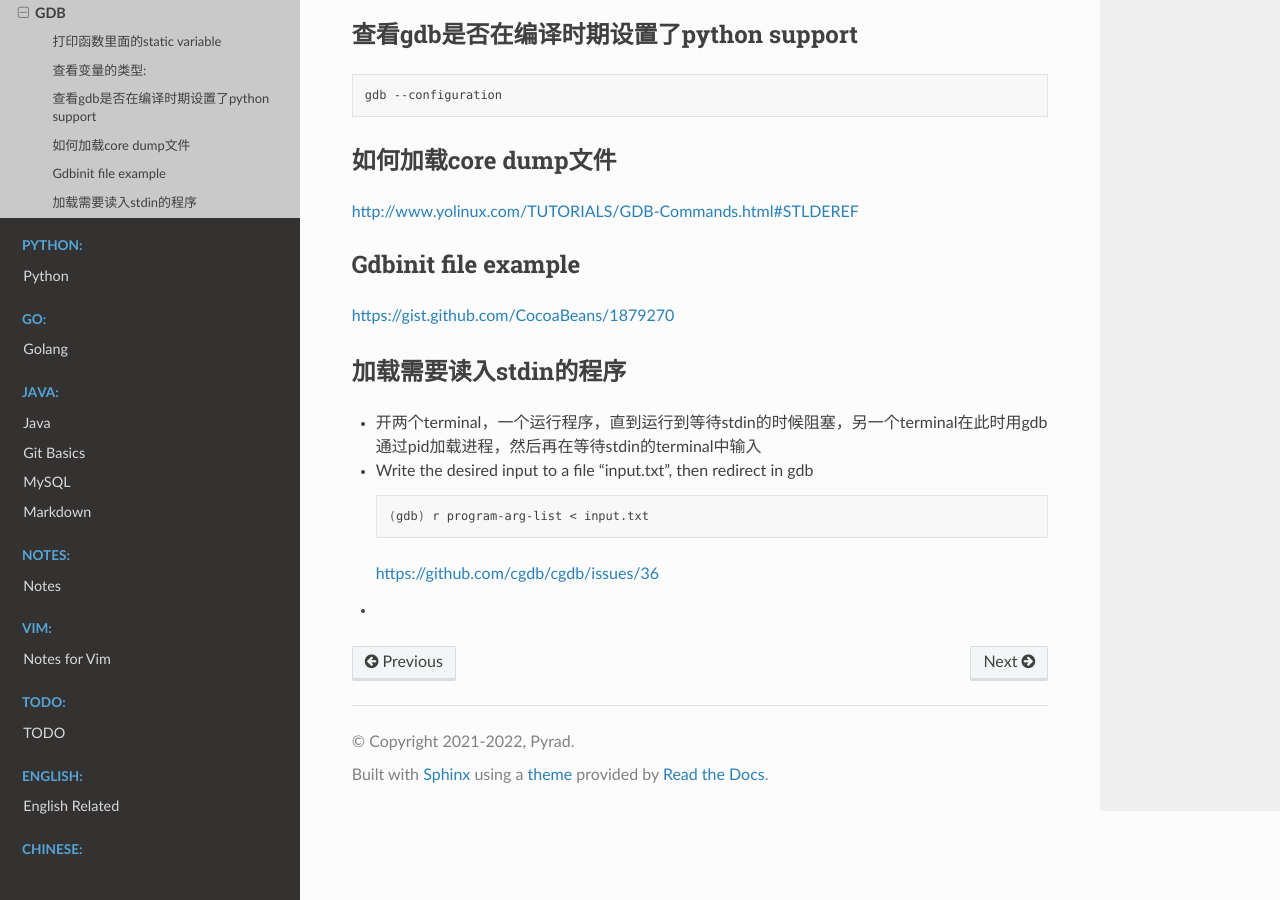
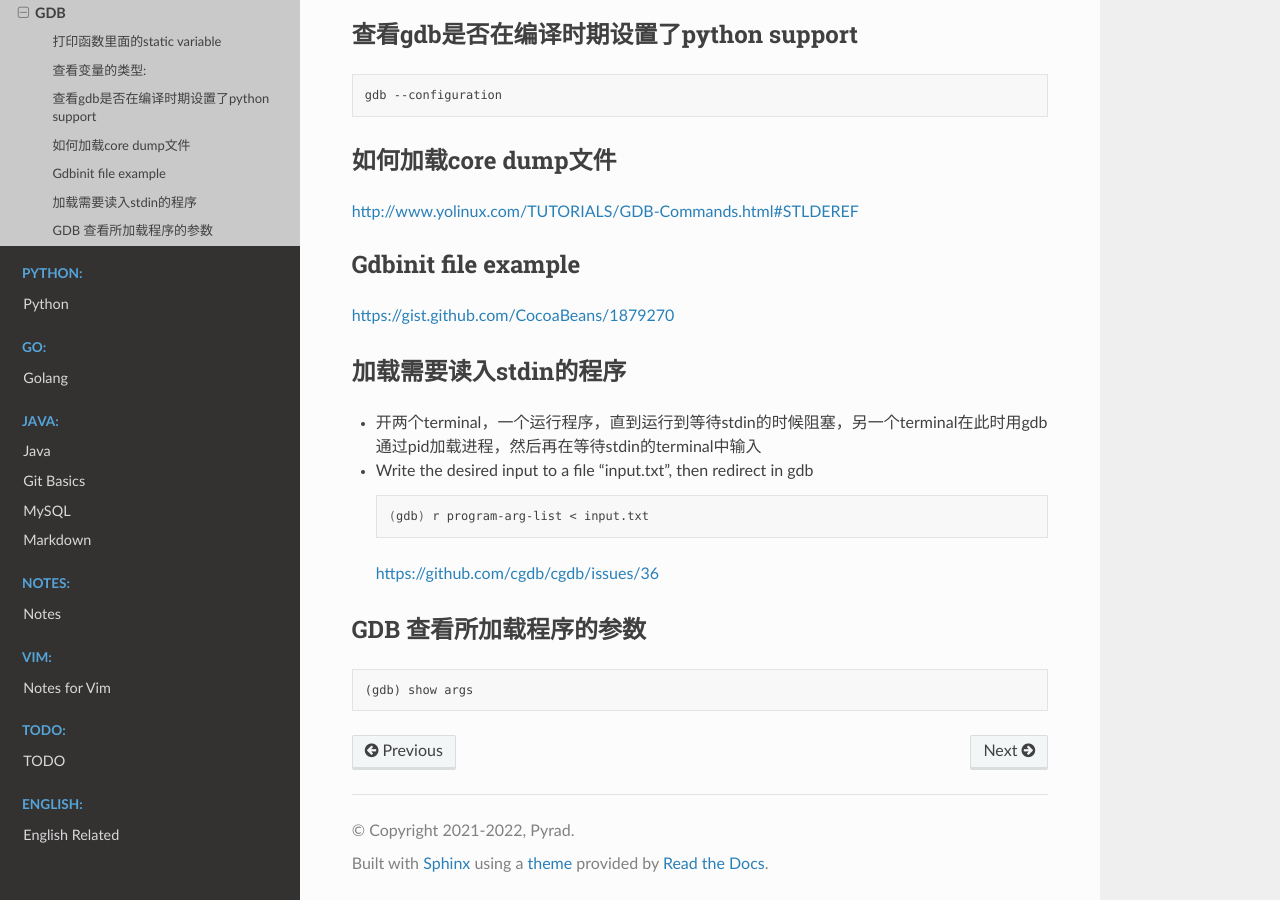
Before and after one commit to Pyrad/pyradnotes, a Sphinx documentation site: the page built from source/Linux/gdb.md, in a window 1280 px wide and 900 px high, scrolled down 600 px. Built offline with Sphinx 7.4.7 and the Read the Docs theme 2.0.0, drawn with Linux system fonts in a browser that asks for light colours.

Commit message:
How to check program's args inside GDB

````diff
--- a/source/Linux/gdb.md
+++ b/source/Linux/gdb.md
@@ -56,4 +56,7 @@ gdb --configuration
 
   [https://github.com/cgdb/cgdb/issues/36](https://github.com/cgdb/cgdb/issues/36)
 
--
+## GDB 查看所加载程序的参数
+```gdb
+(gdb) show args
+```
````
